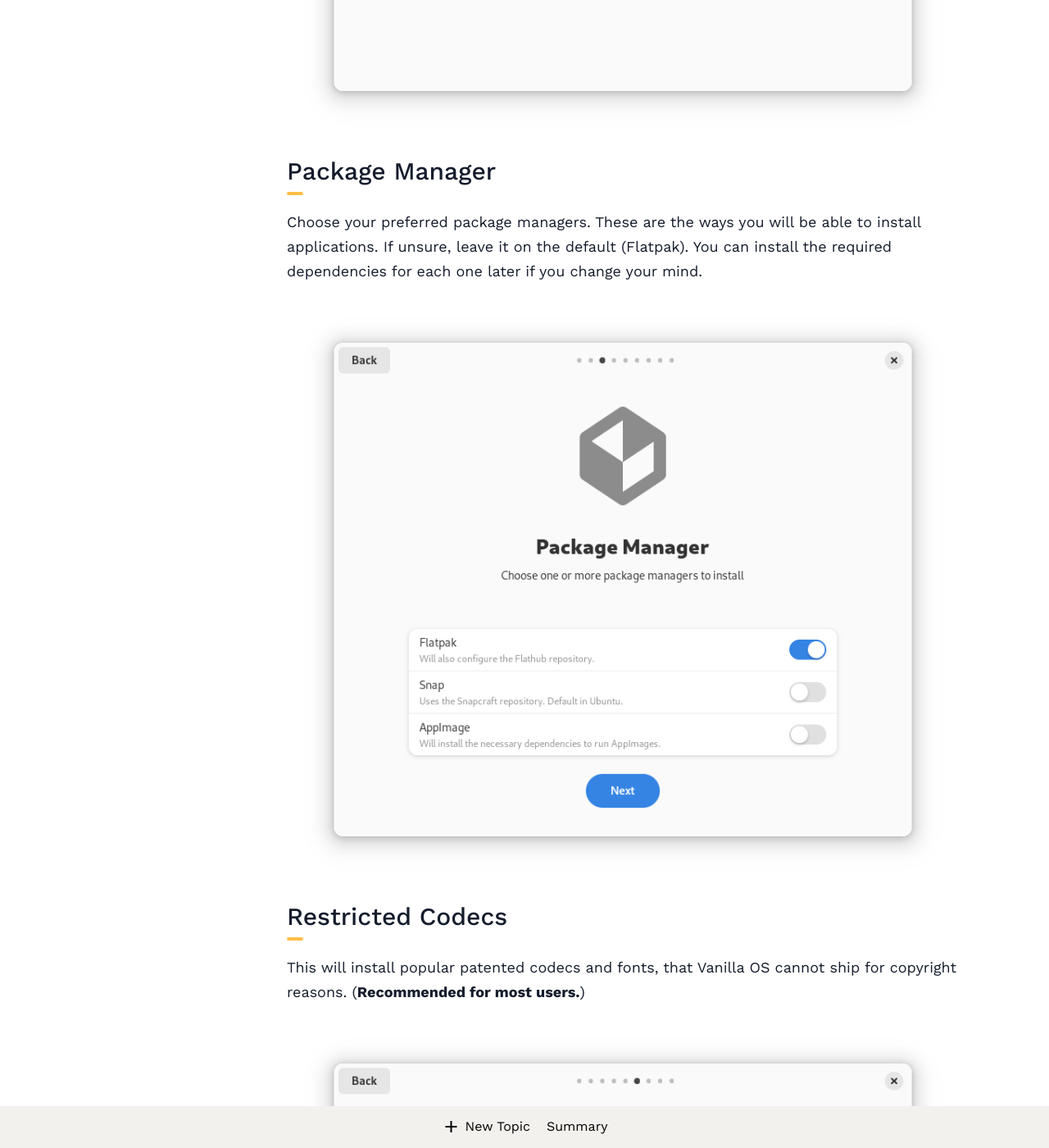
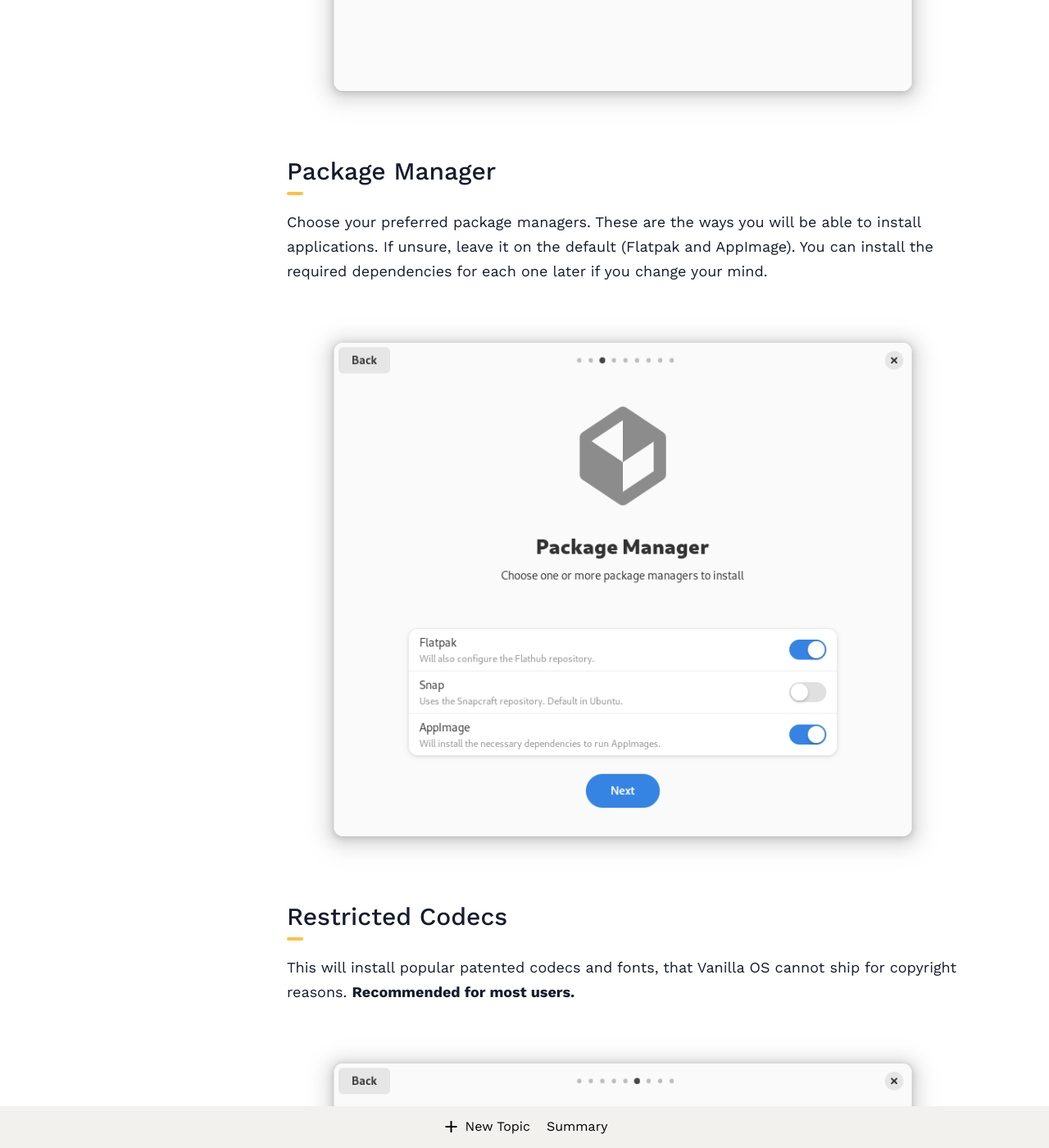
Before and after one commit to Vanilla-OS/handbook, a Jekyll site: the page built from _posts/2022-11-18-first-setup.md, in a window 1280 px wide and 1400 px high, scrolled down 1914 px. Shown: the whole window at 82% size. Built offline with Jekyll 4.4.1, drawn with Linux system fonts in a browser that asks for light colours; nearby versions of some CDN libraries; a style sheet for code colours, icons or effects is not loaded; some of the changed text lies outside the part shown.

Commit message:
Update screenshots and description

```diff
--- a/_posts/2022-11-18-first-setup.md
+++ b/_posts/2022-11-18-first-setup.md
@@ -27,13 +27,13 @@
 
 ### Package Manager
 
-Choose your preferred package managers. These are the ways you will be able to install applications. If unsure, leave it on the default \(Flatpak\). You can install the required dependencies for each one later if you change your mind.
+Choose your preferred package managers. These are the ways you will be able to install applications. If unsure, leave it on the default \(Flatpak and AppImage\). You can install the required dependencies for each one later if you change your mind.
 
 ![Package Manager](/assets/uploads/first-setup-package-manager.webp)
 
 ### Restricted Codecs
 
-This will install popular patented codecs and fonts, that Vanilla OS cannot ship for copyright reasons. \(**Recommended for most users.**\)
+This will install popular patented codecs and fonts, that Vanilla OS cannot ship for copyright reasons. **Recommended for most users.**
 
 ![Restricted Codecs](/assets/uploads/first-setup-restricted-codecs.webp)
 
@@ -45,7 +45,7 @@
 
 ### NVIDIA® Drivers
 
-If you have an NVIDIA® graphics card, you will be prompted to install proprietary drivers for your card to improve compatibility and performance. \(**Recommended for most users.**\)
+If you have an NVIDIA® graphics card, you will be prompted to install proprietary drivers for your card to improve compatibility and performance. **Recommended for most users.**
 
 ![NVIDIA® Drivers](/assets/uploads/first-setup-nvidia-drivers.webp)
 
```
Also changed, not shown: assets/uploads/first-setup-package-manager.webp, assets/uploads/installer-confirm-installation.webp.
